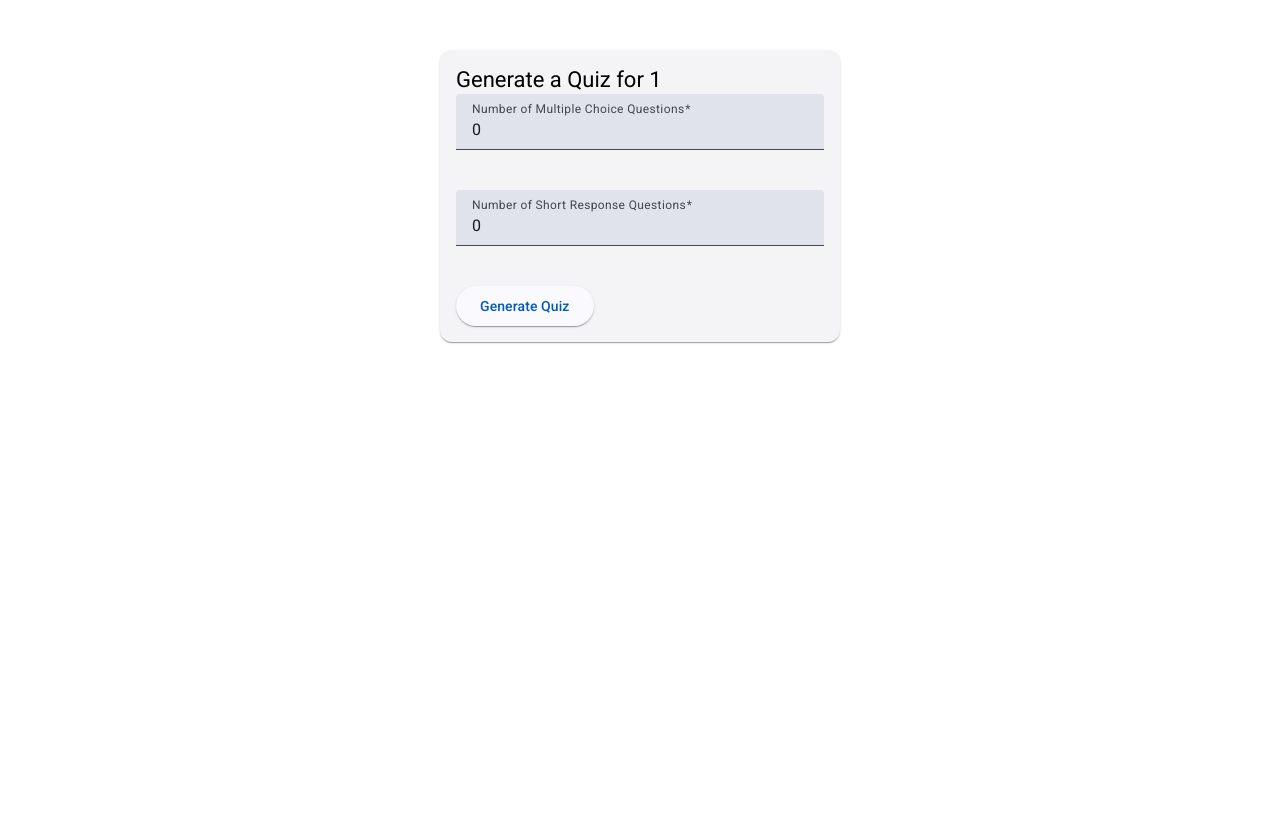
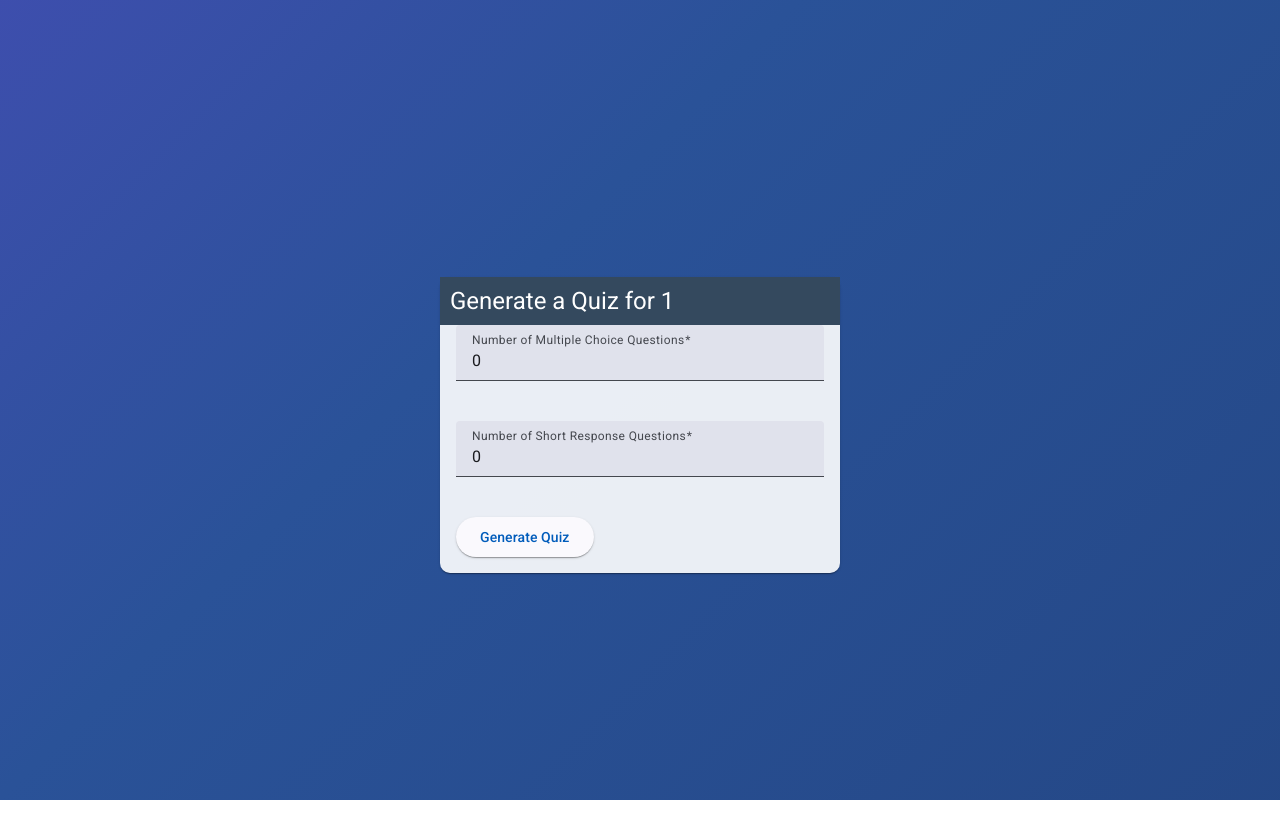
Before and after one commit to dexon888/SciOly-Review-Hub, an Angular app in the folder frontend/: page /quiz/1 in a window 1280 px wide. Shown: the top 838 px of the page. After the commit the page ends 800 px from the top, so only its background shows below. Built offline with nearby package versions, Linux system fonts and the light colour scheme.

Commit message:
Updated styling for consistency

```diff
--- a/frontend/src/app/question-display/question-display.component.css
+++ b/frontend/src/app/question-display/question-display.component.css
@@ -1,57 +1,51 @@
+/* Animated background gradient */
+.animated-background {
+    background: linear-gradient(-45deg, #1e3c72, #2a5298, #6e45e2, #88d3ce);
+    background-size: 400%400%;
+    animation: gradientBG 15s ease infinite;
+    position: relative;
+    height: 100vh;
+    display: flex;
+    align-items: center;
+    justify-content: center;
+    padding: 20px;
+}
+
 /* Container for the entire quiz */
 .quiz-container {
     max-width: 800px;
     margin: 0 auto;
     padding: 20px;
-    background-color: #ffffff;
+    background-color: rgba(255, 255, 255, 0.9);
     border-radius: 10px;
-    box-shadow: 0 4px 12px rgba(0, 0, 0, 0.1);
+    box-shadow: 08px16pxrgba(0, 0, 0, 0.2);
+    z-index: 2;
 }
 
 /* Header styles */
 .quiz-header {
     text-align: center;
     margin-bottom: 30px;
-}
-
-.quiz-header h1 {
-    font-size: 36px;
-    color: #4a90e2;
-    margin-bottom: 10px;
-}
-
-.quiz-header h3 {
-    font-size: 24px;
-    color: #333;
-    margin-top: 0;
+    font-size: 2rem;
+    color: #ffffff;
+    text-shadow: 2px2px4pxrgba(0, 0, 0, 0.6);
 }
 
 /* Style for the container holding the questions */
 .question-card {
-    margin: 20px 0;
+    margin: 20px0;
     padding: 15px;
     border-radius: 8px;
-    box-shadow: 0 4px 8px rgba(0, 0, 0, 0.2);
+    box-shadow: 04px8pxrgba(0, 0, 0, 0.2);
     background-color: #f9f9f9;
 }
 
 /* Style for the question text */
-.question-card p {
-    font-size: 18px;
+.question-cardp {
+    font-size: 1.2rem;
     font-weight: 500;
     color: #333;
     margin-bottom: 10px;
-}
-
-/* Style for the input field in short response questions */
-.question-card input[type="text"] {
-    width: 100%;
-    padding: 8px;
-    font-size: 16px;
-    border-radius: 4px;
-    border: 1px solid #ccc;
-    margin-top: 10px;
-    margin-bottom: 20px;
 }
 
 /* Button styling */
@@ -59,19 +53,22 @@
     display: block;
     width: 100%;
     padding: 10px;
-    font-size: 18px;
+    font-size: 1.1rem;
     color: #fff;
-    background-color: #4a90e2;
+    background-color: #007bff;
     border: none;
     border-radius: 5px;
     cursor: pointer;
+    transition: transform 0.3s ease, background-color 0.3s ease;
     margin-top: 30px;
 }
 
 .submit-btn:hover {
-    background-color: #357ABD;
+    transform: scale(1.05);
+    background-color: #0056b3;
 }
 
+/* Correct and incorrect answer styling */
 .correct {
     color: green;
     font-weight: bold;
@@ -81,3 +78,18 @@
     color: red;
     font-weight: bold;
 }
+
+/* Background animation */
+@keyframes gradientBG {
+    0% {
+        background-position: 0%50%;
+    }
+
+    50% {
+        background-position: 100%50%;
+    }
+
+    100% {
+        background-position: 0%50%;
+    }
+}
--- a/frontend/src/app/question-display/question-display.component.html
+++ b/frontend/src/app/question-display/question-display.component.html
@@ -1,25 +1,30 @@
-<div *ngIf="quiz">
-    <h2>{{ topic }} Quiz</h2>
-    <div *ngFor="let item of quiz; let i = index">
+<div class="animated-background">
+    <div class="quiz-container" *ngIf="quiz">
+        <h2 class="quiz-header">{{ topic }} Quiz</h2>
+        <div *ngFor="let item of quiz; let i = index" class="question-card">
             <div>
                 <p><strong>Question {{ i + 1 }}:</strong> {{ item.question }}</p>
-            <div *ngFor="let option of item.options; let j = index"><label><input type="radio" [name]="'question' + i"
-                    [value]="option.charAt(0)"
-                    [(ngModel)]="item.selectedOption"
-                    [disabled]="isSubmitted"
-                    (change)="selectAnswer(i, option.charAt(0))"
-                    />
+                <div *ngFor="let option of item.options; let j = index">
+                    <label>
+                        <input type="radio" [name]="'question' + i" [value]="option.charAt(0)"
+                            [(ngModel)]="item.selectedOption" [disabled]="isSubmitted"
+                            (change)="selectAnswer(i, option.charAt(0))" />
                         <span [ngClass]="getAnswerClass(i, option.charAt(0))">
                             {{ option }}
-                    </span></label></div>
+                        </span>
+                    </label>
+                </div>
                 <div *ngIf="isSubmitted">
-                <p *ngIf="item.isCorrect">Correct!</p>
-                <p *ngIf="!item.isCorrect">
+                    <p *ngIf="item.isCorrect" class="correct">Correct!</p>
+                    <p *ngIf="!item.isCorrect" class="incorrect">
                         Incorrect. The correct answer is <strong>{{ item.correctAnswer }}</strong>.
                     </p>
-                <p *ngIf="item.explanation"><strong>Explanation:</strong> {{ item.explanation }}
+                    <p *ngIf="item.explanation">
+                        <strong>Explanation:</strong> {{ item.explanation }}
                     </p>
                 </div>
             </div>
-    </div><button (click)="submitQuiz()" [disabled]="isSubmitted">Submit Quiz</button>
         </div>
+        <button class="submit-btn" (click)="submitQuiz()" [disabled]="isSubmitted">Submit Quiz</button>
+    </div>
+</div>
--- a/frontend/src/app/question-generator/question-generator.component.css
+++ b/frontend/src/app/question-generator/question-generator.component.css
@@ -1,14 +1,74 @@
+/* Animated background gradient */
+.animated-background {
+    background: linear-gradient(-45deg, #1e3c72, #2a5298, #6e45e2, #88d3ce);
+    background-size: 400%400%;
+    animation: gradientBG 15s ease infinite;
+    position: relative;
+    height: 100vh;
+    display: flex;
+    align-items: center;
+    justify-content: center;
+}
+
+/* Existing styles */
 .container {
     display: flex;
     justify-content: center;
     margin-top: 50px;
+    position: relative;
+    z-index: 2;
 }
 
 mat-card {
     width: 400px;
+    background-color: rgba(255, 255, 255, 0.9);
+    box-shadow: 08px16pxrgba(0, 0, 0, 0.2);
+    border-radius: 10px;
+    transition: box-shadow 0.3s ease;
+}
+
+mat-card:hover {
+    box-shadow: 012px24pxrgba(0, 0, 0, 0.3);
+}
+
+mat-card-header {
+    background-color: #34495e;
+    padding: 10px;
+    border-radius: 10px10px00;
+}
+
+mat-card-title {
+    text-align: center;
+    font-size: 1.5rem;
+    color: white;
 }
 
 mat-form-field {
     width: 100%;
     margin-bottom: 20px;
 }
+
+button.mat-raised-button {
+    transition: transform 0.3s ease, background-color 0.3s ease;
+    width: 100%;
+}
+
+button.mat-raised-button:hover {
+    transform: scale(1.05);
+    background-color: #007bff;
+}
+
+/* Background animation */
+@keyframes gradientBG {
+    0% {
+        background-position: 0%50%;
+    }
+
+    50% {
+        background-position: 100%50%;
+    }
+
+    100% {
+        background-position: 0%50%;
+    }
+}
--- a/frontend/src/app/question-generator/question-generator.component.html
+++ b/frontend/src/app/question-generator/question-generator.component.html
@@ -1,3 +1,4 @@
+<div class="animated-background">
     <div class="container" *ngIf="topic">
         <mat-card>
             <mat-card-header>
@@ -8,13 +9,16 @@
                     <mat-form-field appearance="fill">
                         <mat-label>Number of Multiple Choice Questions</mat-label>
                         <input matInput type="number" [(ngModel)]="mcqCount" name="mcqCount" required>
+                        <mat-error *ngIf="mcqCount < 0">Please enter a valid number.</mat-error>
                     </mat-form-field>
                     <mat-form-field appearance="fill">
                         <mat-label>Number of Short Response Questions</mat-label>
                         <input matInput type="number" [(ngModel)]="srqCount" name="srqCount" required>
+                        <mat-error *ngIf="srqCount < 0">Please enter a valid number.</mat-error>
                     </mat-form-field>
                     <button mat-raised-button color="primary" type="submit">Generate Quiz</button>
                 </form>
             </mat-card-content>
         </mat-card>
     </div>
+</div>
```
Lines whose indentation alone changed are shown as unchanged.
